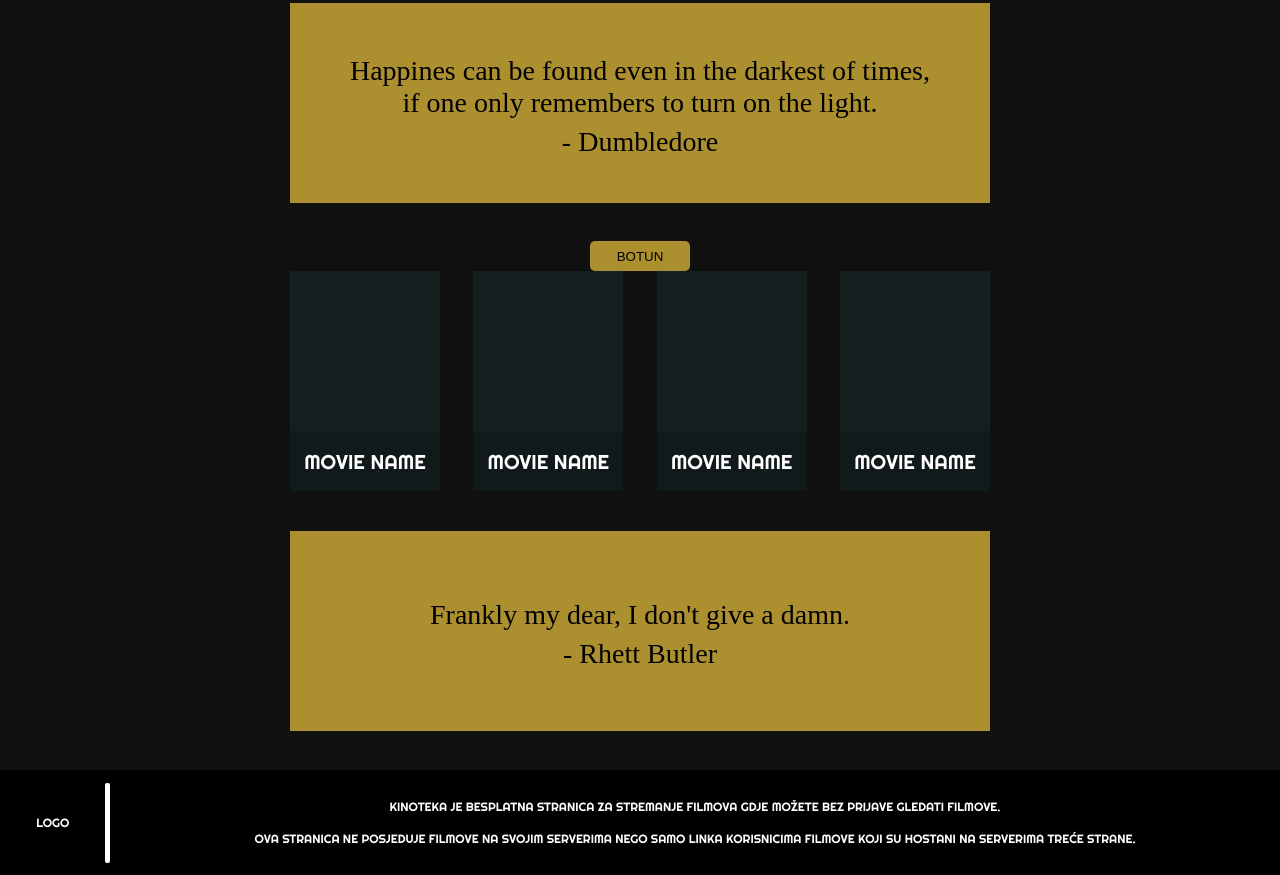
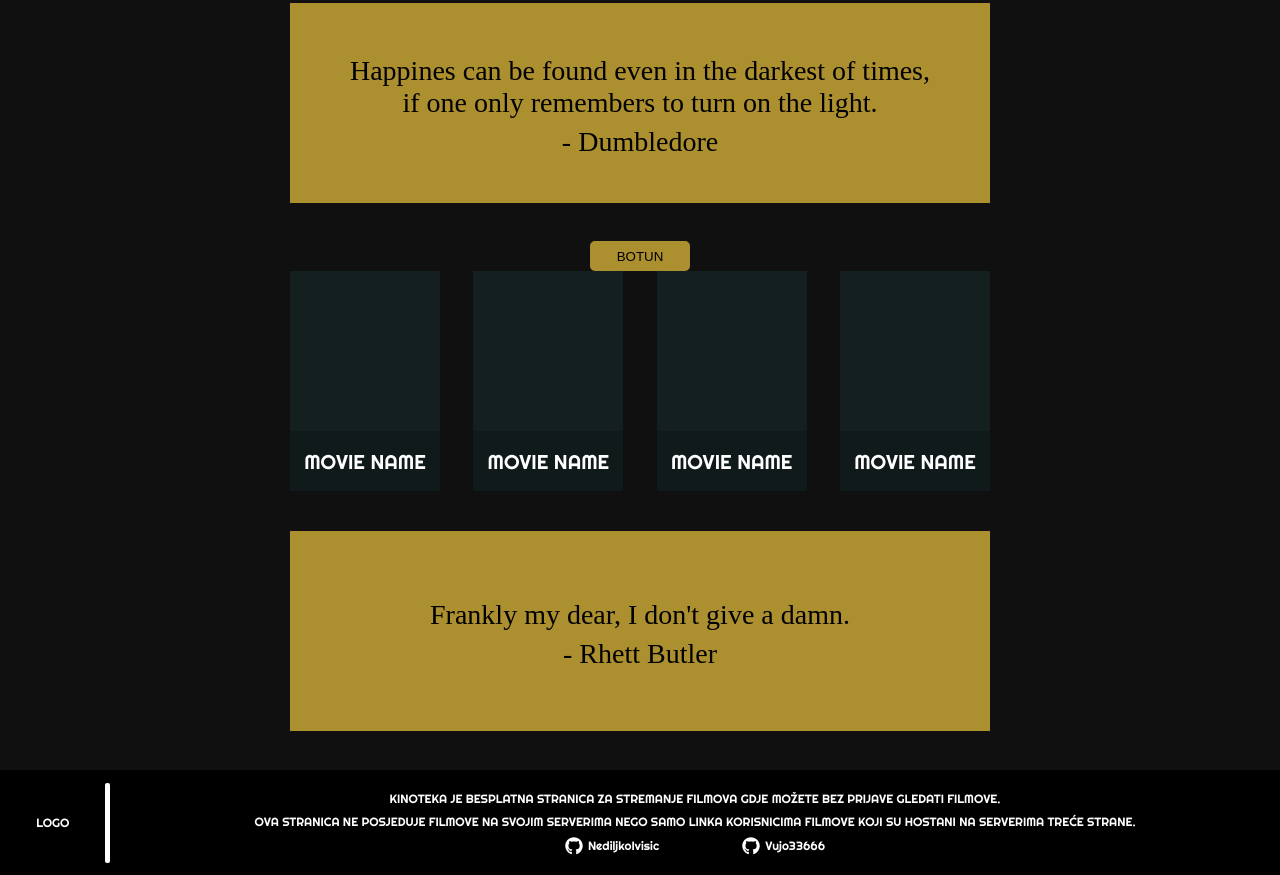
Before and after one commit to Vujo33666/HCI-project, a Gatsby site in the folder Kinoteka/: page /naslovna in a window 1280 px wide. Shown: the part 391-1266 px from the top of the page. Built offline with nearby package versions, Linux system fonts and the light colour scheme; Gatsby itself is replaced by a stand-in of ours.

Commit message:
adding makers to footer

```diff
--- a/Kinoteka/src/components/Footer/index.js
+++ b/Kinoteka/src/components/Footer/index.js
@@ -1,23 +1,34 @@
 import React from 'react'
 
 import styles from './style.module.css'
+import { FaGithub } from "react-icons/fa"
 
 const firstFooterText = `
-Kinoteka je besplatna stranica za stremanje filmova gdje možete bez prijave gledati filmove.`
+    Kinoteka je besplatna stranica za stremanje filmova gdje možete bez prijave gledati filmove.`
 
 const secondFooterText = `
     Ova stranica ne posjeduje filmove na svojim serverima nego samo linka korisnicima filmove koji su hostani na serverima treće strane.`
 
 const Footer = () => (
     <footer className={styles.footer}>
-        <ul className={styles.logo}>
+        <div className={styles.logo}>
             LOGO
-        </ul>
-        <ul className={styles.verticalLine}/>
-        <ul className={styles.aboutText}>
-            <li> {firstFooterText} </li>
-            <li> {secondFooterText} </li>
-        </ul>
+        </div>
+        <div className={styles.verticalLine}/>
+        <div className={styles.aboutText}>
+            <ul> {firstFooterText} </ul>
+            <ul> {secondFooterText} </ul>
+            <ul className={styles.makers}>
+                <li>
+                    <FaGithub size={18} className={styles.gitLogo}/>
+                    NediljkoIvisic
+                </li>
+                <li>
+                    <FaGithub size={18} className={styles.gitLogo}/>
+                    Vujo33666
+                </li>
+            </ul>
+        </div>
     </footer>
 )
 
--- a/Kinoteka/src/components/Footer/style.module.css
+++ b/Kinoteka/src/components/Footer/style.module.css
@@ -51,8 +51,12 @@
     align-items: center;
 }
 
-.footer .aboutText li {
+.footer .aboutText ul {
     width: 100%;
+    height: fit-content;
+    padding: 0px;
+    border: 0px;
+    margin: 0px;
 
     list-style: none;
 
@@ -62,3 +66,27 @@
     text-align: center;
     color: rgba(255, 255, 255);
 }
+
+.footer .aboutText .makers {
+    width: 30%;
+    margin: 0% 35% 0% 35%;
+
+    display: flex;
+    justify-content: space-around;
+
+    font-size: 12px;
+    font-family: "Righteous";
+    text-transform: none !important;
+    text-align: center;
+    color: rgba(255, 255, 255);
+}
+
+.makers li{
+    display: flex;
+    justify-content: space-between;
+    align-items: center;
+}
+
+.makers .gitLogo{
+    margin-right: 5px;
+}
```
